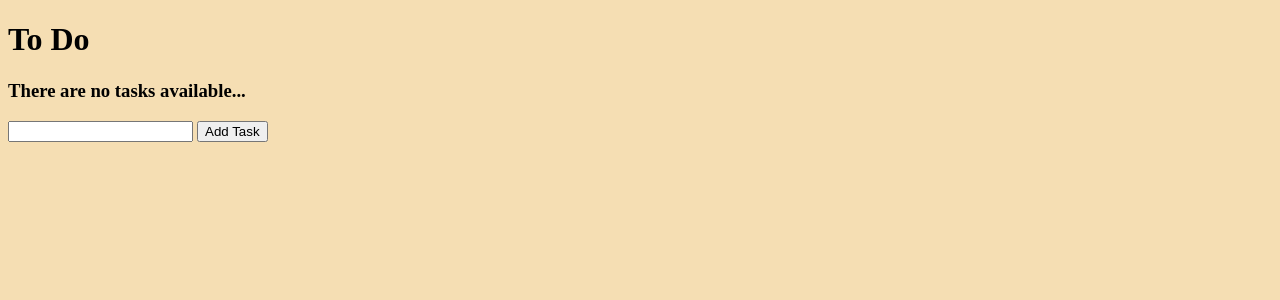
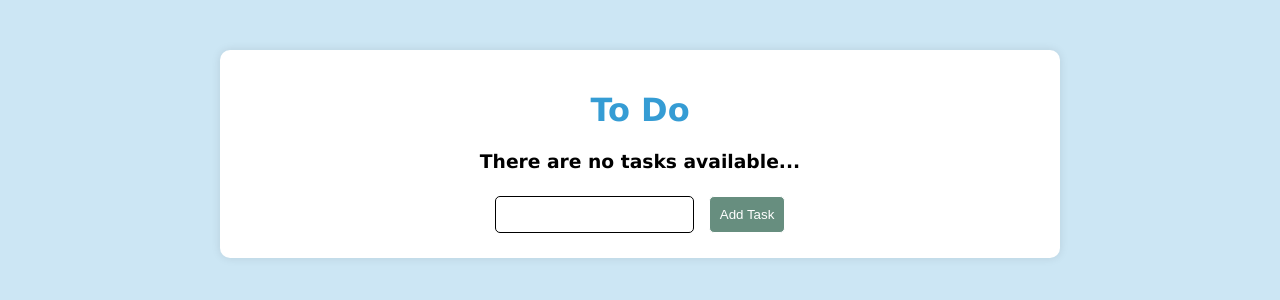
Before and after one commit to rwoodill/to-do-list-app, a Flask app: page / in a window 1280 px wide. Shown: the top 300 px of the page. Run offline with Flask 3, Linux system fonts and the light colour scheme.

Commit message:
changing the styles

```diff
--- a/static/styles.css
+++ b/static/styles.css
@@ -1,3 +1,62 @@
 body {
-  background-color: wheat;
+  font-family: "Lucida Sans", "Lucida Sans Regular", "Lucida Grande", "Lucida Sans Unicode", Geneva, Verdana, sans-serif;
+  margin: 0;
+  padding: 0;
+  background-color: #CCE6F4;
+}
+
+.content {
+  max-width: 800px;
+  margin: 50px auto;
+  padding: 20px;
+  background-color: #fff;
+  border-radius: 10px;
+  box-shadow: 0 0 10px rgba(0, 0, 0, 0.1);
+  text-align: center;
+}
+.content h1 {
+  color: #359CD4;
+}
+.content h4 {
+  color: #666;
+}
+.content table {
+  width: 100%;
+  margin-top: 20px;
+  border-collapse: collapse;
+}
+.content table th, .content table td {
+  padding: 10px;
+  border: 1px solid #ccc;
+}
+.content table th th, .content table td th {
+  background-color: #f0f0f0;
+  color: #333;
+}
+.content a {
+  display: inline-block;
+  padding: 8px 16px;
+  margin: 5px;
+  border-radius: 20px;
+  background-color: #359CD4;
+  color: #fff;
+  text-decoration: none;
+  transition: background-color 0.3s ease;
+}
+.content a:hover {
+  background-color: #2786B9;
+}
+.content input {
+  padding: 10px;
+  margin: 5px;
+  border: solid 1px;
+  border-radius: 5px;
+}
+.content #btn_add {
+  background-color: #678E7F;
+  color: #fff;
+  cursor: pointer;
+}
+.content #btn_add:hover {
+  background-color: #40775A;
 }/*# sourceMappingURL=styles.css.map */
--- a/static/styles.scss
+++ b/static/styles.scss
@@ -1,3 +1,80 @@
+// Colour variables
+
+$bg-colour: #CCE6F4;
+$primary_colour: #359CD4;
+$primary_hover_colour: #2786B9;
+$success_colour: #678E7F;
+$success_hover_colour: #40775A;
+$title_colour: #4C1A57;
+
 body {
-    background-color: wheat;
+    font-family: 'Lucida Sans', 'Lucida Sans Regular', 'Lucida Grande', 'Lucida Sans Unicode', Geneva, Verdana, sans-serif;
+    margin: 0;
+    padding: 0;
+    background-color: $bg-colour;
 }
+
+.content {
+    max-width: 800px;
+    margin: 50px auto;
+    padding: 20px;
+    background-color: #fff;
+    border-radius: 10px;
+    box-shadow: 0 0 10px rgba(0, 0, 0 , 0.1);
+    text-align: center;
+
+    h1 {
+        color: $primary_colour;
+    }
+
+    h4 {
+        color: #666;
+    }
+
+    table {
+        width: 100%;
+        margin-top: 20px;
+        border-collapse: collapse;
+
+        th,td {
+            padding: 10px;
+            border: 1px solid #ccc;
+
+            th {
+                background-color: #f0f0f0;
+                color: #333;
+            }
+        }
+    }
+
+    a {
+        display: inline-block;
+        padding: 8px 16px;
+        margin: 5px;
+        border-radius: 20px;
+        background-color: $primary_colour;
+        color: #fff;
+        text-decoration: none;
+        transition: background-color 0.3s ease;
+
+        &:hover {
+            background-color: $primary_hover_colour;
+        }
+    }
+
+    input {
+        padding: 10px;
+        margin: 5px;
+        border: solid 1px;
+        border-radius: 5px;
+    }
+
+    #btn_add {
+        background-color: $success_colour;
+        color: #fff;
+        cursor: pointer;
+        &:hover {
+            background-color: $success_hover_colour;
+        }
+    }
+}
```
Also changed, not shown: 1 other file.
